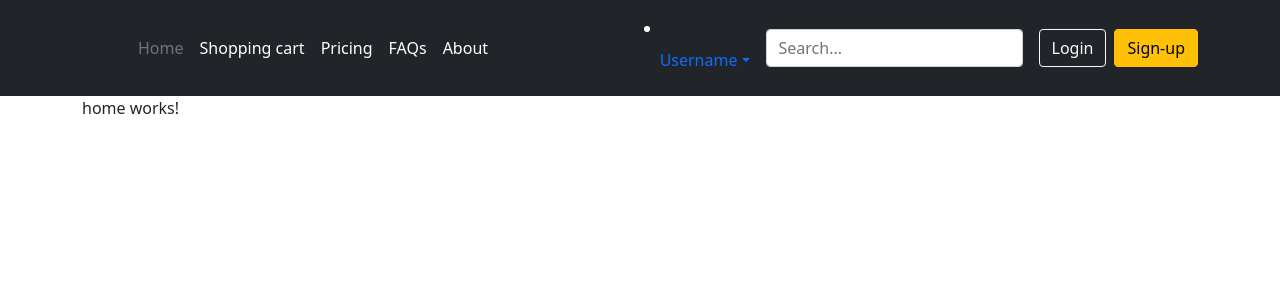
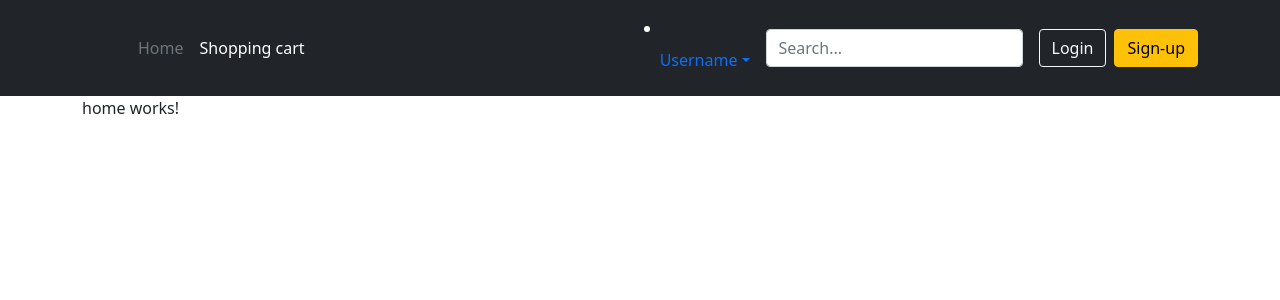
Before and after one commit to Cerebrovinny/ecommerce-angular, an Angular app: page / in a window 1280 px wide. Shown: the top 300 px of the page. Built offline with nearby package versions, Linux system fonts and the light colour scheme; what @angular/fire would draw is missing.

Commit message:
Cleanned Navbar

```diff
--- a/src/app/app.module.ts
+++ b/src/app/app.module.ts
@@ -42,6 +42,7 @@ import { NgbModule } from '@ng-bootstrap/ng-bootstrap';
       { path: 'check-out', component: CheckOutComponent },
       { path: 'order-success', component: OrderSuccessComponent },
       { path: 'login', component: LoginComponent },
+      { path: 'my/orders', component: MyOrdersComponent },
       { path: 'admin/products', component: AdminProductsComponent },
       { path: 'admin/orders', component: AdminOrdersComponent },
     ]),
--- a/src/app/bs-navbar/bs-navbar.component.html
+++ b/src/app/bs-navbar/bs-navbar.component.html
@@ -8,9 +8,6 @@
         <ul class="nav col-12 col-lg-auto me-lg-auto mb-2 justify-content-center mb-md-0">
           <li><a routerLink="/" class="nav-link px-2 text-secondary">Home</a></li>
           <li><a routerLink="/shopping-cart" class="nav-link px-2 text-white">Shopping cart</a></li>
-          <li><a href="#" class="nav-link px-2 text-white">Pricing</a></li>
-          <li><a href="#" class="nav-link px-2 text-white">FAQs</a></li>
-          <li><a href="#" class="nav-link px-2 text-white">About</a></li>
         </ul>
 
         <li ngbDropdown class="nav-item dropdown">
```
